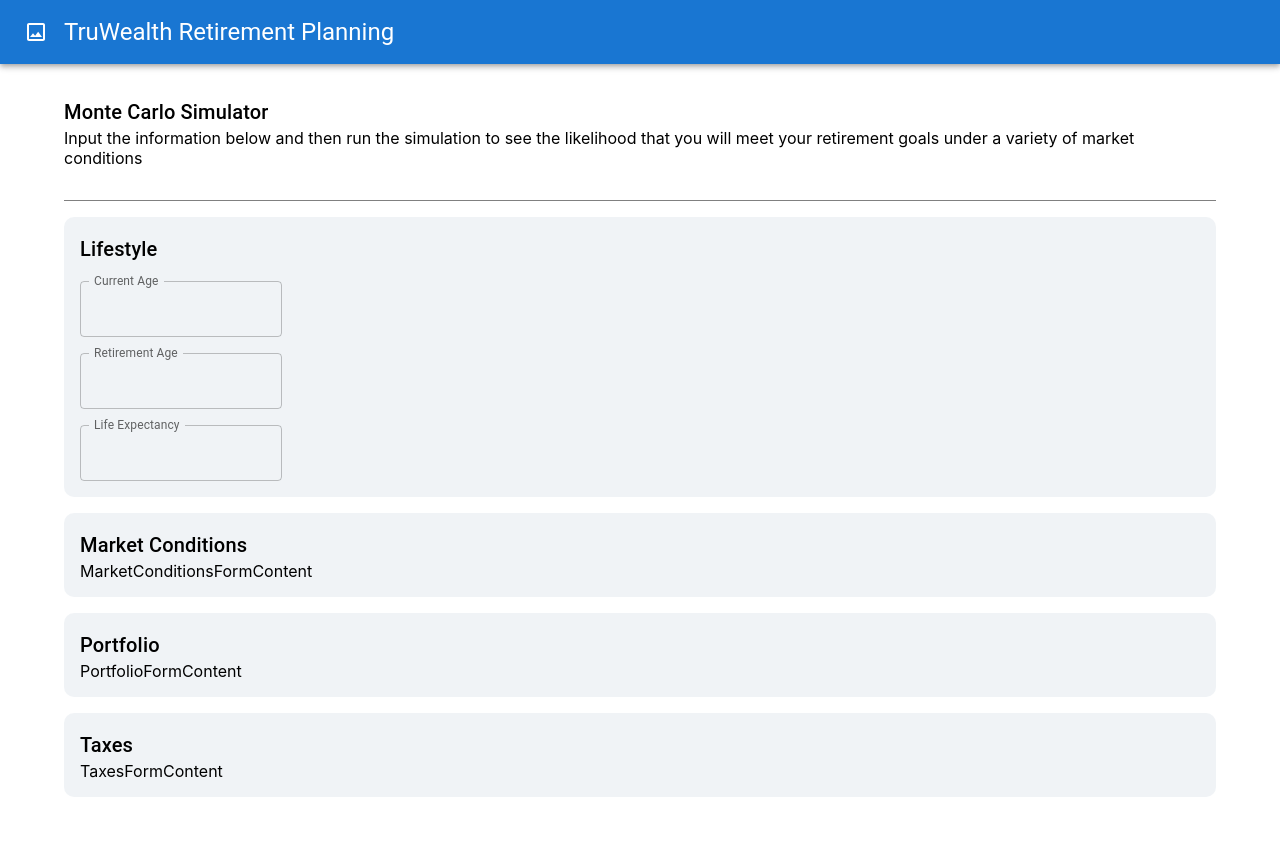
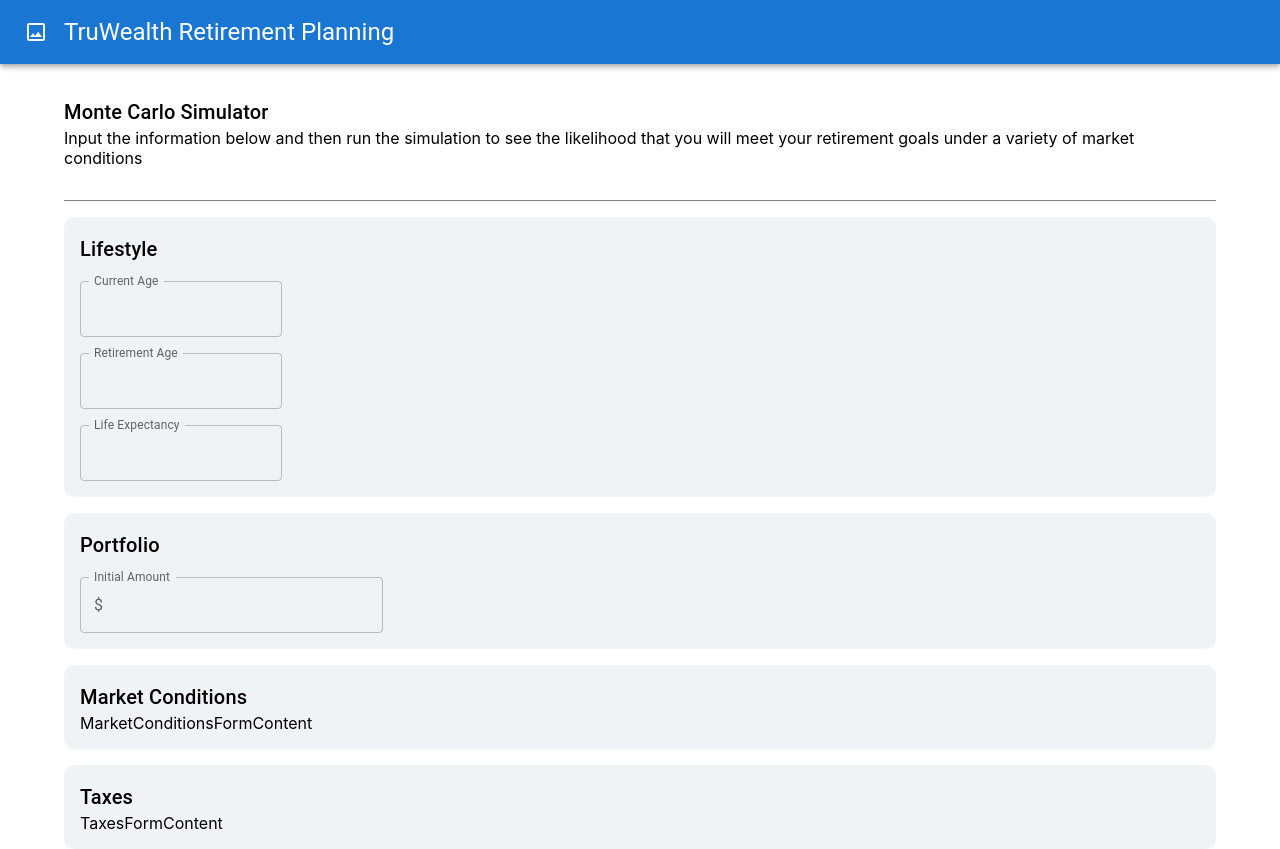
Before and after one commit to cooper437/Retirement-Simulator, a React (Create React App) app in the folder ui/: page / in a window 1280 px wide. Before the commit the page ends 800 px from the top, so only its background shows below. Built offline with nearby package versions, Linux system fonts and the light colour scheme.

Commit message:
Refactored common styles

```diff
--- a/ui/src/components/McSimulatorForm/FormContainer.js
+++ b/ui/src/components/McSimulatorForm/FormContainer.js
@@ -6,6 +6,17 @@ import MarketConditionsFormContent from './FormSections/MarketConditionsFormCont
 import PortfolioFormContent from './FormSections/PortfolioFormContent';
 import TaxesFormContent from './FormSections/TaxesFormContent';
 
+const commonFormStyles = {
+  shortFormInput: {
+    mt: 2,
+    width: '20ch'
+  },
+  longFormInput: {
+    mt: 2,
+    width: '30ch'
+  }
+};
+
 function withFormSection({ WrappedComponent, sectionTitle }) {
   // eslint-disable-next-line react/prefer-stateless-function
   return class extends React.Component {
@@ -13,7 +24,12 @@ function withFormSection({ WrappedComponent, sectionTitle }) {
       return (
         <McSimulatorFormSection
           sectionTitle={sectionTitle}
-          render={() => <WrappedComponent {...this.props} />}
+          render={() => (
+            <WrappedComponent
+              commonFormStyles={commonFormStyles}
+              {...this.props}
+            />
+          )}
         />
       );
     }
@@ -51,17 +67,10 @@ export default function FormContainer() {
           market conditions
         </Typography>
       </Box>
-      <Box
-        component="form"
-        sx={{
-          '& .MuiTextField-root': { mt: 2, width: '20ch' }
-        }}
-        noValidate
-        autoComplete="off"
-      >
+      <Box component="form" noValidate autoComplete="off">
         <LifestyleFormSection />
+        <PortfolioFormSection />
         <MarketConditionsFormSection />
-        <PortfolioFormSection />
         <TaxesFormSection />
       </Box>
     </Box>
--- a/ui/src/components/McSimulatorForm/FormSections/LifestyleFormContent.js
+++ b/ui/src/components/McSimulatorForm/FormSections/LifestyleFormContent.js
@@ -2,10 +2,11 @@ import React from 'react';
 import { Box } from '@mui/material';
 import TextField from '@mui/material/TextField';
 
-function LifestyleFormContent() {
+function LifestyleFormContent({ commonFormStyles }) {
   return (
     <Box display="flex" flexDirection="column">
       <TextField
+        sx={commonFormStyles.shortFormInput}
         id="current-age-input"
         label="Current Age"
         variant="outlined"
@@ -15,6 +16,7 @@ function LifestyleFormContent() {
         }}
       />
       <TextField
+        sx={commonFormStyles.shortFormInput}
         id="retirement-age-input"
         label="Retirement Age"
         variant="outlined"
@@ -24,6 +26,7 @@ function LifestyleFormContent() {
         }}
       />
       <TextField
+        sx={commonFormStyles.shortFormInput}
         id="life-expectancy-input"
         label="Life Expectancy"
         variant="outlined"
--- a/ui/src/components/McSimulatorForm/FormSections/PortfolioFormContent.js
+++ b/ui/src/components/McSimulatorForm/FormSections/PortfolioFormContent.js
@@ -1,5 +1,26 @@
 import React from 'react';
+import {
+  Box,
+  FormControl,
+  InputLabel,
+  OutlinedInput,
+  InputAdornment
+} from '@mui/material';
 
-export default function PortfolioFormContent() {
-  return <div>PortfolioFormContent</div>;
+export default function PortfolioFormContent({ commonFormStyles }) {
+  return (
+    <Box display="flex" flexDirection="column">
+      <FormControl sx={commonFormStyles.longFormInput}>
+        <InputLabel htmlFor="initial-portfolio-amount">
+          Initial Amount
+        </InputLabel>
+        <OutlinedInput
+          id="initial-portfolio-amount"
+          onChange={() => null}
+          startAdornment={<InputAdornment position="start">$</InputAdornment>}
+          label="Initial Amount"
+        />
+      </FormControl>
+    </Box>
+  );
 }
```
